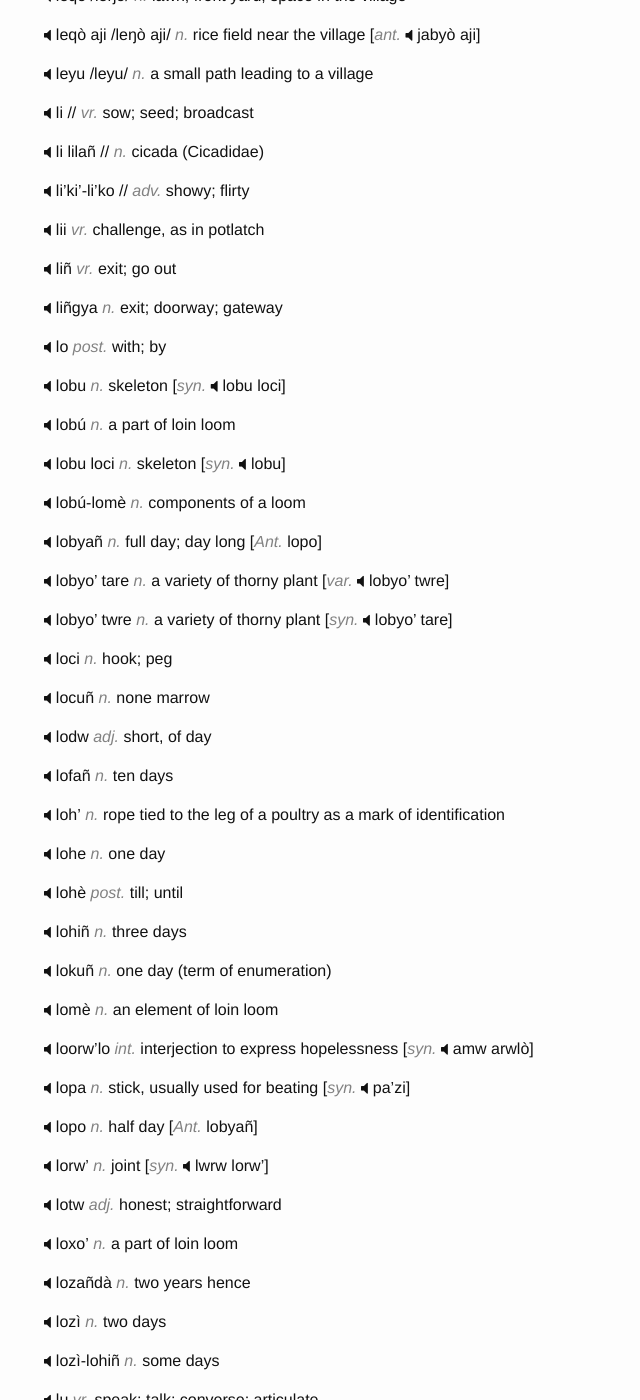
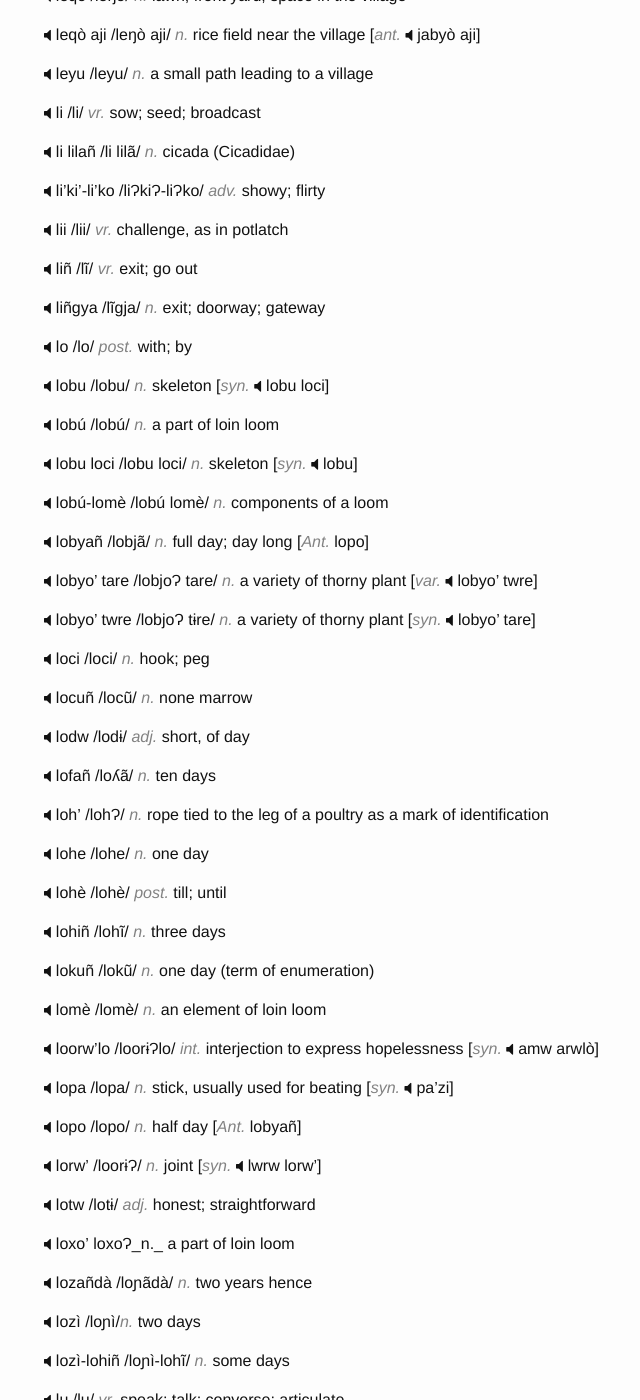
Before and after one commit to hacksparrow/language.apatani.org, a Jekyll site: the page built from dictionary/l.md, in a window 1280 px wide and 1400 px high, scrolled down 4288 px. Shown: the whole window, without its empty margins (226-866 px from the left). Built offline with Jekyll 4.4.1, drawn with Linux system fonts in a browser that asks for light colours; nearby versions of some CDN libraries; comment, search, counter and statistics services are not loaded; some of the changed text lies outside the part shown.

Commit message:
Update l.md

```diff
--- a/dictionary/l.md
+++ b/dictionary/l.md
@@ -209,262 +209,262 @@ __leqò aji__	/leŋò aji/ _n._	rice field near the village	[_ant._	jabyò aji]
 
 __leyu__	/leyu/ _n._	a small path leading to a village
 
-__li__	// _vr._	sow; seed; broadcast
+__li__	/li/ _vr._	sow; seed; broadcast
 
-__li lilañ__	// _n._	cicada (Cicadidae)
+__li lilañ__	/li lilã/ _n._	cicada (Cicadidae)
 
-__li'ki'-li'ko__ //	_adv._	showy; flirty
+__li'ki'-li'ko__ /liɁkiɁ-liɁko/	_adv._	showy; flirty
 
-__lii__	_vr._	challenge, as in potlatch
+__lii__	/lii/ _vr._	challenge, as in potlatch
 
-__liñ__	_vr._	exit; go out
+__liñ__	/lĩ/ _vr._	exit; go out
 
-__liñgya__	_n._	exit; doorway; gateway
+__liñgya__ /lĩgja/	_n._	exit; doorway; gateway
 
-__lo__	_post._	with; by
+__lo__	/lo/ _post._	with; by
 
-__lobu__	_n._	skeleton	[_syn._	lobu loci]
+__lobu__	/lobu/ _n._	skeleton	[_syn._	lobu loci]
 
-__lobú__	_n._	a part of loin loom
+__lobú__	/lobú/ _n._	a part of loin loom
 
-__lobu loci__	_n._	skeleton	[_syn._	lobu]
+__lobu loci__	/lobu loci/ _n._	skeleton	[_syn._	lobu]
 
-__lobú-lomè__	_n._	components of a loom
+__lobú-lomè__	/lobú lomè/ _n._	components of a loom
 
-__lobyañ__	_n._	full day; day long	[_Ant._	lopo]
+__lobyañ__	/lobjã/ _n._	full day; day long	[_Ant._	lopo]
 
-__lobyo' tare__	_n._ 	a variety of thorny plant	[_var._	lobyo' twre]
+__lobyo' tare__ /lobjoɁ tare/	_n._ 	a variety of thorny plant	[_var._	lobyo' twre]
 
-__lobyo' twre__	_n._	a variety of thorny plant	[_syn._	lobyo' tare]
+__lobyo' twre__	/lobjoɁ tɨre/ _n._	a variety of thorny plant	[_syn._	lobyo' tare]
 
-__loci__	_n._	hook; peg
+__loci__	/loci/ _n._	hook; peg
 
-__locuñ__	_n._	none marrow
+__locuñ__	/locũ/ _n._	none marrow
 
-__lodw__	_adj._	short, of day
+__lodw__	/lodɨ/ _adj._	short, of day
 
-__lofañ__	_n._	ten days
+__lofañ__	/loʎã/ _n._	ten days
 
-__loh'__	_n._	rope tied to the leg of a poultry as a mark of identification
+__loh'__	/lohɁ/ _n._	rope tied to the leg of a poultry as a mark of identification
 
-__lohe__	_n._	one day
+__lohe__	/lohe/ _n._	one day
 
-__lohè__	_post._	till; until
+__lohè__	/lohè/ _post._	till; until
 
-__lohiñ__	_n._	three days
+__lohiñ__	/lohĩ/ _n._	three days
 
-__lokuñ__	_n._	one day (term of enumeration)
+__lokuñ__	/lokũ/ _n._	one day (term of enumeration)
 
-__lomè__	_n._	an element of loin loom
+__lomè__	/lomè/ _n._	an element of loin loom
 
-__loorw'lo__	_int._	interjection to express hopelessness	[_syn._	amw arwlò]
+__loorw'lo__ /loorɨɁlo/	_int._	interjection to express hopelessness	[_syn._	amw arwlò]
 
-__lopa__	_n._	stick, usually used for beating	[_syn._	pa'zi]
+__lopa__	/lopa/ _n._	stick, usually used for beating	[_syn._	pa'zi]
 
-__lopo__	_n._	half day	[_Ant._	lobyañ]
+__lopo__	/lopo/ _n._	half day	[_Ant._	lobyañ]
 
-__lorw'__	_n._	joint	[_syn._	lwrw lorw']
+__lorw'__	/loorɨɁ/ _n._	joint	[_syn._	lwrw lorw']
 
-__lotw__	_adj._	honest; straightforward
+__lotw__	/lotɨ/ _adj._	honest; straightforward
 
-__loxo'__	_n._	a part of loin loom
+__loxo'__	loxoɁ_n._	a part of loin loom
 
-__lozañdà__	_n._	two years hence
+__lozañdà__	/loɲãdà/ _n._	two years hence
 
-__lozì__	_n._	two days
+__lozì__	/loɲì/_n._	two days
 
-__lozì-lohiñ__	_n._	some days
+__lozì-lohiñ__ /loɲì-lohĩ/	_n._	some days
 
-__lu__	_vr._	speak; talk; converse; articulate
+__lu__	/lu/ _vr._	speak; talk; converse; articulate
 
-__luah__	_n._	dumb; mute
+__luah__ /luah/	_n._	dumb; mute
 
-__ludvr__	_v._	elucidate; explain; interpret; explicate
+__ludvr__	/ludər/ _v._	elucidate; explain; interpret; explicate
 
-__lufañ__	_v._	imitate speaking
+__lufañ__	/luʎã/ _v._	imitate speaking
 
-__lufañ__	_v._	bring around; persuade; convince
+__lufañ__	/luʎã/ _v._	bring around; persuade; convince
 
-__lufe__	_v._	slur one's speech as when drunk
+__lufe__	/luʎe/ _v._	slur one's speech as when drunk
 
-__lufi'-lume__	_n._	recalcitrant; defiant; wayward
+__lufi'-lume__	/luʎiɁ-lume/ _n._	recalcitrant; defiant; wayward
 
-__luga__	_adj._	talkative; loquacious; garrulous
+__luga__	/luga/ _adj._	talkative; loquacious; garrulous
 
-__lugya'__	_v._	speak wrongly	[_syn._	luxa']
+__lugya'__	/lugjaɁ/ _v._	speak wrongly	[_syn._	luxa']
 
-__luho__	_v._	speak offensively
+__luho__	/luho/ _v._	speak offensively
 
-__luhu-luha__	_v._	provoke; tease
+__luhu-luha__	/luhu-luha/ _v._	provoke; tease
 
-__luhw'__	_v._	stammer; stutter
+__luhw'__	/luhɨɁ/ _v._	stammer; stutter
 
-__luja__	_v._	finish speaking; conclude
+__luja__	/luɟa/ _v._	finish speaking; conclude
 
-__luji'__	_adj._	friendly; amicable
+__luji'__	/luɟiɁ/ _adj._	friendly; amicable
 
-__luju-lumyo__	_adj._	manner of speaking
+__luju-lumyo__	/luɟu-lumjo/ _adj._	manner of speaking
 
-__lukañ__	_v._	speak for a long time
+__lukañ__	/lukã/ _v._	speak for a long time
 
-__luko__	_v._	narrate; inform; recount; tell
+__luko__	/luko/ _v._	narrate; inform; recount; tell
 
-__lukó-lupè__	_v._	interrupt; create confusion
+__lukó-lupè__	/lukó-lupè/ _v._	interrupt; create confusion
 
-__luku'__	_n._	shoe
+__luku'__	/lukuɁ/ _n._	shoe
 
-__lula'__	_adj._	good speaker	_v._	speak well
+__lula'__	/lulaɁ/ _adj._	good speaker	_v._	speak well
 
-__lulù__	_v._	disturb by speaking	[_syn._	lulù-lugo]
+__lulù__	/lulù/ _v._	disturb by speaking	[_syn._	lulù-lugo]
 
-__lulù-lugo__	_v._	disturb by speaking	[_syn._	lulù]
+__lulù-lugo__	/lulù-lugo/ _v._	disturb by speaking	[_syn._	lulù]
 
-__luluñ__	_v._	frighten by speaking; scare; intimidate
+__luluñ__	/lulũ/ _v._	frighten by speaking; scare; intimidate
 
-__lumù__	_v._	speak in sleep
+__lumù__	/lumù/ _v._	speak in sleep
 
-__lumur__	_v._	speak wrongly; say something by mistake
+__lumur__	/lumur/ _v._	speak wrongly; say something by mistake
 
-__lunù-luna__	_v._	speak in vain
+__lunù-luna__	/lunù-luna/ _v._	speak in vain
 
-__lupá-luma__	_v._	speak without a purpose; speak carelessly
+__lupá-luma__	/lupá-luma/ _v._	speak without a purpose; speak carelessly
 
-__lupa__	_v._	remind; help someone remember
+__lupa__	/lupa/ _v._	remind; help someone remember
 
-__lupa'__	_v._	criticise; denounce; condemn; speak ill of someone
+__lupa'__	/lupaɁ/ _v._	criticise; denounce; condemn; speak ill of someone
 
-__lupyu'__	_v._	spread false and damaging statements about someone; defame; slander; [_syn.__	lupyu'-lusu']
+__lupyu'__	/lupjuɁ/ _v._	spread false and damaging statements about someone; defame; slander; [_syn.__	lupyu'-lusu']
 
-__lupyu'-lusu'__	_v._	spread false and damaging statements about someone; defame; slander; 	[_syn._	lupyu']
+__lupyu'-lusu'__	/lupjuɁ-lusuɁ/ _v._	spread false and damaging statements about someone; defame; slander; 	[_syn._	lupyu']
 
-__lurú__	_v._	instigate; incite; provoke
+__lurú__	/lurú/ _v._	instigate; incite; provoke
 
-__lurù__	__adj._	stubborn; obstinate; recalcitrant; difficult to speak
+__lurù__	/lurù/ __adj._	stubborn; obstinate; recalcitrant; difficult to speak
 
-__lurw'__	_v._	converse; talk
+__lurw'__	/lurɨɁ/ _v._	converse; talk
 
-__lusi-luha'__	_adj._	irritating, exasperating or irksome (to talk to)
+__lusi-luha'__ /lusi-luhaɁ/	_adj._	irritating, exasperating or irksome (to talk to)
 
-__luti__	_v._	say again; repeat speaking; reiterate; restate
+__luti__	/luti/ _v._	say again; repeat speaking; reiterate; restate
 
-__luuli hamañ__	_n._	Nepalese smartweed (Persicaria nepalensis); a variety of vegetable
+__luuli hamañ__	/luuli hamã/ _n._	Nepalese smartweed (Persicaria nepalensis); a variety of vegetable
 
-__luutw__	_n._	grazing ground; pasture; meadow
+__luutw__	/luutɨ/ _n._	grazing ground; pasture; meadow
 
-__luxá__	_v._	retort; riposte; dare; challenge verbally
+__luxá__	/luxá/ _v._	retort; riposte; dare; challenge verbally
 
-__luxa'__	_v._	speak wrongly	[_syn._	lugya']
+__luxa'__	/luxaɁ/ _v._	speak wrongly	[_syn._	lugya']
 
-__luxè___	_v._	speak rudely; speak brusquely
+__luxè___	/luxè/ _v._	speak rudely; speak brusquely
 
-__luxo'__	_v._	disagree; express different opinion
+__luxo'__	/luxoɁ/ _v._	disagree; express different opinion
 
-__luxwñ-lumwñ__	_v._	speak in a confused way; speak nervously
+__luxwñ-lumwñ__	/luxɨ̃-lumɨ̃/ _v._	speak in a confused way; speak nervously
 
-__luzo__	_v._	speak without purpose
+__luzo__	/luɲo/ _v._	speak without purpose
 
-__luzo'__	_v._	practice speaking
+__luzo'__	/luɲoɁ/ _v._	practice speaking
 
-__lw__	_vr._	plant
+__lw__	/lɨ/ _vr._	plant
 
-__lw'__	_vr._	shed, as leaves do from the trees
+__lw'__	/lɨɁ/ _vr._	shed, as leaves do from the trees
 
-__lw'__	_vr._	put, esp. grains into a container
+__lw'__	/lɨɁ/ _vr._	put, esp. grains into a container
 
-__lw'su__	_v._	interchange; exchange
+__lw'su__	/lɨɁsu/ _v._	interchange; exchange
 
-__lwbañ__	_n._	knee
+__lwbañ__	/lɨbã/ _n._	knee
 
-__lwbáñ__	_n._	baby
+__lwbáñ__	/lɨbã/ _n._	baby
 
-__lwbañ alló__	_n._	knee cap
+__lwbañ alló__	/lɨbã alló/ _n._	knee cap
 
-__lwbáñ ba'nw__	_n._	baby sitter
+__lwbáñ ba'nw__	/lɨbã́ baɁnɨ/ _n._	baby sitter
 
-__lwbe-la'be__	_adj._	lazy; lethargic
+__lwbe-la'be__	/lɨbe-laɁbe/ _adj._	lazy; lethargic
 
-__lwbe'__	_v._	scratch using claws or hooves
+__lwbe'__	/lɨbeɁ/ _v._	scratch using claws or hooves
 
-__lwbi'__	_n._	right (leg)
+__lwbi'__	/lɨbiɁ/ _n._	right (leg)
 
-__lwca__	_n._	lame
+__lwca__	/lɨca/ _n._	lame
 
-__lwci__	_n._	left (leg)
+__lwci__	/lɨci/ _n._	left (leg)
 
-__lwci'__	_v._	accidentally struck on something; tumble into something
+__lwci'__	/lɨciɁ/ _v._	accidentally struck on something; tumble into something
 
-__lwci'__	_n._	toe
+__lwci'__	/lɨciɁ/ _n._	toe
 
-__lwci'-po'do__	_n._	accident; mishap
+__lwci'-po'do__	/lɨciɁ-poɁdo/ _n._	accident; mishap
 
-__lwdì__	_n._	base; bottom; way; footprint
+__lwdì__	/lɨdì/ _n._	base; bottom; way; footprint
 
-__lwdu__	_n._	heel
+__lwdu__	/lɨdu/ _n._	heel
 
-__lwge'__	_n._	popliteal space; hollow of the knee
+__lwge'__	/lɨgeɁ/ _n._	popliteal space; hollow of the knee
 
-__lwgo'__	_n._	cracked sole; cracked feet
+__lwgo'__	/lɨgoɁ/ _n._	cracked sole; cracked feet
 
-__lwgu'__	_n._	incubating hen
+__lwgu'__	/lɨguɁ/ _n._	incubating hen
 
-__lwgvr__	_adj._	bent; crooked; not straight
+__lwgvr__	/lɨgǝr/ _adj._	bent; crooked; not straight
 
-__lwgyu__	_n._	claw
+__lwgyu__	/lɨgju/ _n._	claw
 
-__lwha'__	_n._	small cane basket
+__lwha'__	/lɨhaɁ/ _n._	small cane basket
 
-__lwhiñ__	_n._	toe nail
+__lwhiñ__	/lɨhĩ/ _n._	toe nail
 
-__lwke__	_n._	a loop of rope used for climbing trees
+__lwke__	/lɨke/ _n._	a loop of rope used for climbing trees
 
-__lwkè__	_v._	cross legs
+__lwkè__	/lɨkè/ _v._	cross legs
 
-__lwkè-lwbè__	_v._	twist one's feet around
+__lwkè-lwbè__	/lɨkè-lɨbè/ _v._	twist one's feet around
 
-__lwma__	_n._	root
+__lwma__	/lɨma/ _n._	root
 
-__lwmiñ alló__	_n._	lateral melleolus bone
+__lwmiñ alló__	/lɨmĩ alló/ _n._	lateral melleolus bone
 
-__lwmiñ lahiñ__	_n._	blessing; gift (esp. of prosperity, wisdom or knowledge)
+__lwmiñ lahiñ__	/lɨmĩ lahĩ/ _n._	blessing; gift (esp. of prosperity, wisdom or knowledge)
 
-__lwnw__	_n._	big toe
+__lwnw__	/lɨnɨ/ _n._	big toe
 
-__lwpa__	_n._	middle; center
+__lwpa__	/lɨpa/ _n._	middle; center
 
-__lwpì__	_v._	dry
+__lwpì__	/lɨpì/ _v._	dry
 
-__lwpi'__	_n._	numbness of the limbs
+__lwpi'__	/lɨpiɁ/ _n._	numbness of the limbs
 
-__lwpi__	_v._	wash or clean the feet
+__lwpi__	/lɨpi/ _v._	wash or clean the feet
 
-__lwpiñ__	_n._	upper portion of the foot
+__lwpiñ__	/lɨpĩ/ _n._	upper portion of the foot
 
-__lwpya__	_n._	shin
+__lwpya__	/lɨpja/ _n._	shin
 
-__lwpyo__	_n._	sole
+__lwpyo__	/lɨpjo/ _n._	sole
 
-__lwqvr__	_n._	ankle
+__lwqvr__	/lɨŋǝr/ _n._	ankle
 
-__lwri pwsa__	_n._	a variety of pine tree; Himalayan hemlock (Tsuga dumosa)	[_var._	nwri pwsa]
+__lwri pwsa__	/lɨri pɨsa/ _n._	a variety of pine tree; Himalayan hemlock (Tsuga dumosa)	[_var._	nwri pwsa]
 
-__lwriñ__	_n._	kneelet comprising of string of beads, esp. worn by priests
+__lwriñ__ /lɨrĩ/	_n._	kneelet comprising of string of beads, esp. worn by priests
 
-__lwrw lorw'__	_n._	joint	[_syn._	lorw']
+__lwrw lorw'__	/lɨrɨ lorɨɁ/ _n._	joint	[_syn._	lorw']
 
-__lwsi'__	_n._	hay; straw	[_syn._	kusu']
+__lwsi'__	/lɨsiɁ/ _n._	hay; straw	[_syn._	kusu']
 
-__lwsiñ pwtu__	_n._	calf
+__lwsiñ pwtu__	/lɨsĩ pɨtu/ _n._	calf
 
-__lwta'__	_n._	cockspur
+__lwta'__	/lɨtaɁ/ _n._	cockspur
 
-__lww__	_vr._	lie down
+__lww__	/lɨɨ/ _vr._	lie down
 
-__lwwbuñ__	_n._	unnatural death, of a woman
+__lwwbuñ__	/lɨɨbũ/ _n._	unnatural death, of a woman
 
-__lwwpi__	_n._	shoulder blade
+__lwwpi__	/lɨɨpi/ _n._	shoulder blade
 
-__lwwrw__	_n._	edge; brim	[_syn._	cirw]
+__lwwrw__	/lɨɨrɨ/ _n._	edge; brim	[_syn._	cirw]
 
-__lwxwñ__	_n._	dirt on the feet
+__lwxwñ__	/lɨxɨ̃/ _n._	dirt on the feet
 
-__lwyi__	_n._	footprint, esp. of animals
+__lwyi__	/lɨji/ _n._	footprint, esp. of animals
```
